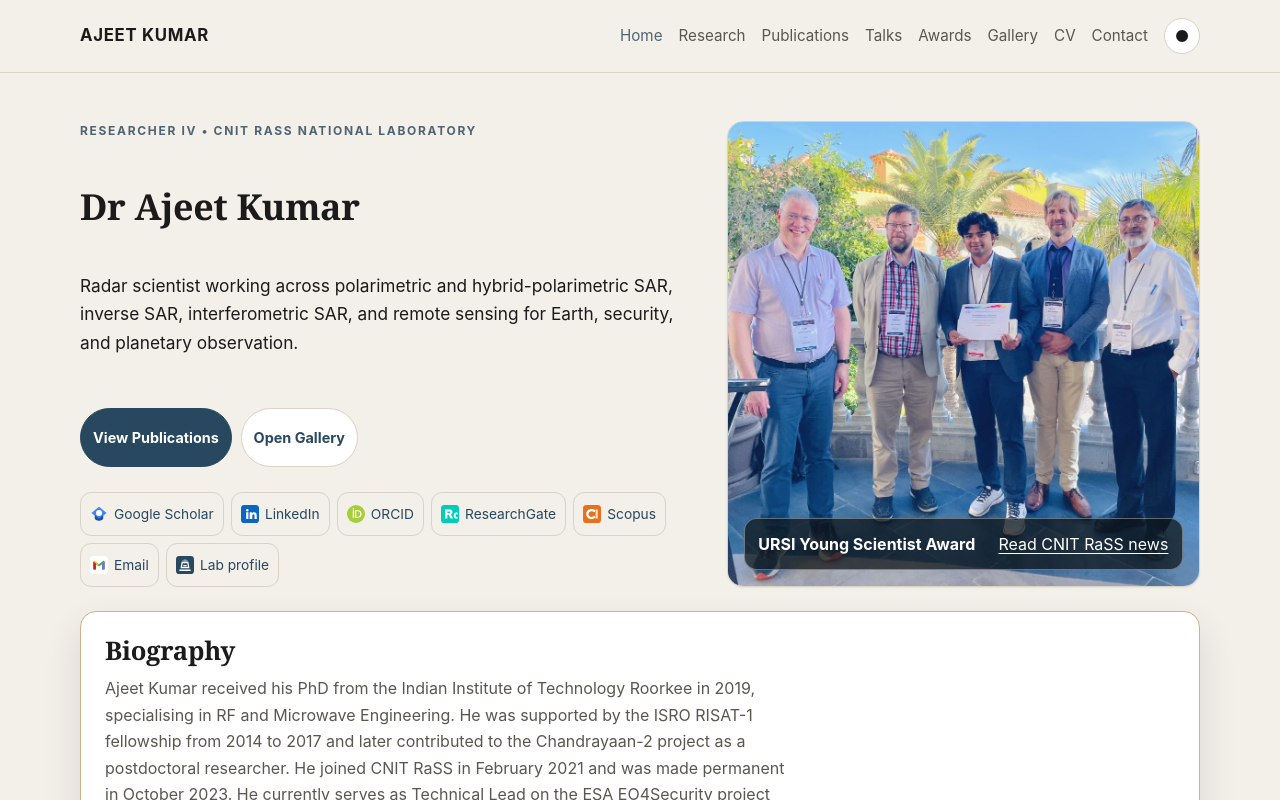
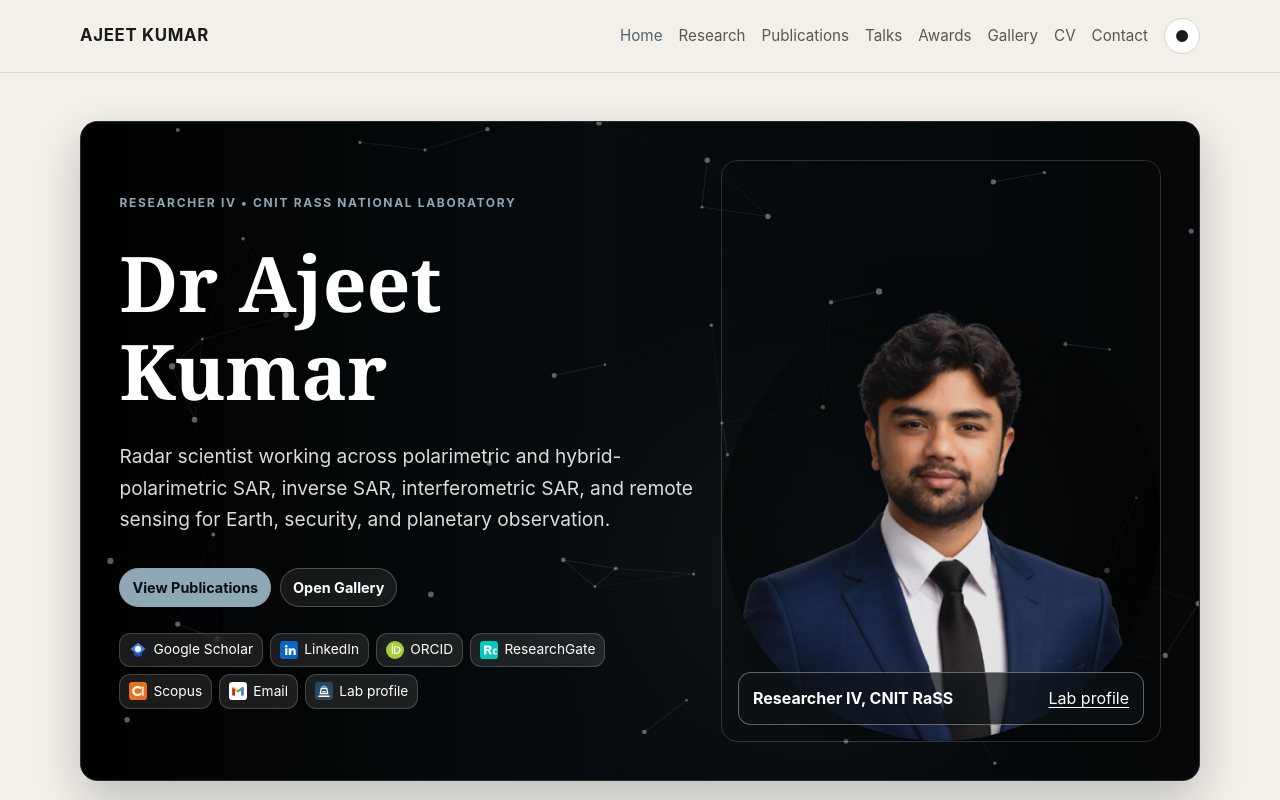
Before and after one commit to bhaskarahuja23/ajeet-kumar-website, a website: page index.html in a window 1280 px wide. Shown: the top 800 px of the page. Drawn offline with Linux system fonts and the light colour scheme.

Commit message:
Add animated portrait hero

```diff
--- a/assets/css/styles.css
+++ b/assets/css/styles.css
@@ -136,8 +136,67 @@ p { margin: 0 0 1rem; max-width: 68ch; color: var(--text-muted); }
   align-items: start;
 }
 .hero--home {
+  position: relative;
   grid-template-columns: minmax(0, 1fr) minmax(320px, 0.76fr);
   align-items: stretch;
+}
+.hero--animated {
+  overflow: hidden;
+  border: 1px solid color-mix(in srgb, var(--accent) 45%, #000);
+  border-radius: 1.1rem;
+  min-height: min(660px, calc(100vh - 120px));
+  padding: clamp(1.4rem, 3vw, 2.5rem);
+  background:
+    linear-gradient(90deg, rgba(0, 0, 0, 0.92) 0%, rgba(6, 13, 16, 0.82) 46%, rgba(5, 8, 10, 0.55) 100%),
+    radial-gradient(circle at 65% 68%, rgba(143, 168, 182, 0.28), transparent 32%),
+    #050607;
+  color: #fff;
+  box-shadow: 0 18px 46px rgba(14, 20, 24, 0.22);
+}
+.hero-network {
+  position: absolute;
+  inset: 0;
+  width: 100%;
+  height: 100%;
+  opacity: 0.95;
+  pointer-events: none;
+}
+.hero--animated .hero-card,
+.hero--animated .hero-media {
+  position: relative;
+  z-index: 1;
+}
+.hero--animated .hero-card {
+  align-content: center;
+}
+.hero--animated h1 {
+  color: #fff;
+  font-size: clamp(2.7rem, 6vw, 5.7rem);
+  letter-spacing: 0;
+  max-width: 9ch;
+}
+.hero--animated .eyebrow {
+  color: #8fa8b6;
+}
+.hero--animated .hero-lede {
+  color: rgba(255, 255, 255, 0.86);
+  font-size: clamp(1.05rem, 1.5vw, 1.35rem);
+}
+.hero--animated .button-link {
+  background: #8fa8b6;
+  border-color: #8fa8b6;
+  color: #071013;
+}
+.hero--animated .button-link--soft {
+  background: rgba(255, 255, 255, 0.08);
+  color: #fff;
+  border-color: rgba(255, 255, 255, 0.22);
+}
+.hero--animated .social-list a {
+  background: rgba(255, 255, 255, 0.1);
+  border-color: rgba(255, 255, 255, 0.18);
+  color: #fff;
+  backdrop-filter: blur(8px);
 }
 .hero-lede {
   font-size: 1.08rem;
@@ -184,6 +243,16 @@ p { margin: 0 0 1rem; max-width: 68ch; color: var(--text-muted); }
   height: 100%;
   min-height: 420px;
   object-fit: cover;
+}
+.hero-portrait {
+  border-color: rgba(255, 255, 255, 0.16);
+  background: transparent;
+  box-shadow: none;
+}
+.hero-portrait img {
+  object-fit: contain;
+  object-position: center bottom;
+  filter: drop-shadow(0 24px 38px rgba(0, 0, 0, 0.55));
 }
 .hero-media-caption {
   position: absolute;
--- /dev/null
+++ b/assets/js/hero-network.js
@@ -0,0 +1,76 @@
+(function () {
+  const canvas = document.getElementById('hero-network');
+  if (!canvas || window.matchMedia('(prefers-reduced-motion: reduce)').matches) return;
+
+  const ctx = canvas.getContext('2d');
+  let width = 0;
+  let height = 0;
+  let points = [];
+  let animationFrame = null;
+
+  function resize() {
+    const rect = canvas.getBoundingClientRect();
+    const ratio = Math.min(window.devicePixelRatio || 1, 2);
+    width = rect.width;
+    height = rect.height;
+    canvas.width = Math.floor(width * ratio);
+    canvas.height = Math.floor(height * ratio);
+    ctx.setTransform(ratio, 0, 0, ratio, 0, 0);
+
+    const count = Math.max(34, Math.min(78, Math.floor(width * height / 15000)));
+    points = Array.from({ length: count }, () => ({
+      x: Math.random() * width,
+      y: Math.random() * height,
+      vx: (Math.random() - 0.5) * 0.28,
+      vy: (Math.random() - 0.5) * 0.28,
+      r: 1.2 + Math.random() * 2.1
+    }));
+  }
+
+  function draw() {
+    ctx.clearRect(0, 0, width, height);
+    ctx.lineWidth = 1;
+
+    points.forEach((point) => {
+      point.x += point.vx;
+      point.y += point.vy;
+      if (point.x < 0 || point.x > width) point.vx *= -1;
+      if (point.y < 0 || point.y > height) point.vy *= -1;
+    });
+
+    for (let i = 0; i < points.length; i += 1) {
+      for (let j = i + 1; j < points.length; j += 1) {
+        const a = points[i];
+        const b = points[j];
+        const dx = a.x - b.x;
+        const dy = a.y - b.y;
+        const distance = Math.sqrt(dx * dx + dy * dy);
+        if (distance < 135) {
+          const alpha = (1 - distance / 135) * 0.25;
+          ctx.strokeStyle = `rgba(143, 168, 182, ${alpha})`;
+          ctx.beginPath();
+          ctx.moveTo(a.x, a.y);
+          ctx.lineTo(b.x, b.y);
+          ctx.stroke();
+        }
+      }
+    }
+
+    points.forEach((point) => {
+      ctx.fillStyle = 'rgba(236, 232, 222, 0.42)';
+      ctx.beginPath();
+      ctx.arc(point.x, point.y, point.r, 0, Math.PI * 2);
+      ctx.fill();
+    });
+
+    animationFrame = requestAnimationFrame(draw);
+  }
+
+  resize();
+  draw();
+  window.addEventListener('resize', () => {
+    cancelAnimationFrame(animationFrame);
+    resize();
+    draw();
+  });
+})();
--- a/data/gallery.json
+++ b/data/gallery.json
@@ -74,6 +74,11 @@
       "file": "gallery/1664674012842.jpg",
       "caption": "Academic exchange",
       "location": "Research activity"
+    },
+    {
+      "file": "gallery/profile-pic.png",
+      "caption": "Profile Pic",
+      "location": "Gallery"
     }
   ]
 }
--- a/index.html
+++ b/index.html
@@ -16,7 +16,7 @@
         document.documentElement.setAttribute('data-theme', saved || system);
       })();
     </script>
-    <link rel="stylesheet" href="assets/css/styles.css?v=20260629-social" />
+    <link rel="stylesheet" href="assets/css/styles.css?v=20260629-hero-network" />
     <script type="application/ld+json">
       {
         "@context": "https://schema.org",
@@ -51,7 +51,8 @@
     </header>
 
     <main class="wrap page-shell">
-      <section class="hero hero--home" data-reveal>
+      <section class="hero hero--home hero--animated" data-reveal>
+        <canvas id="hero-network" class="hero-network" aria-hidden="true"></canvas>
         <div class="hero-card">
           <p class="eyebrow">Researcher IV • CNIT RaSS National Laboratory</p>
           <h1>Dr Ajeet Kumar</h1>
@@ -91,11 +92,11 @@
             </a>
           </div>
         </div>
-        <div class="hero-media">
-          <img src="gallery/IMG_7878_2-1024x1009.jpg" alt="Dr Ajeet Kumar with URSI Young Scientist Award certificate" />
+        <div class="hero-media hero-portrait">
+          <img src="gallery/profile-pic.png" alt="Portrait of Dr Ajeet Kumar" />
           <div class="hero-media-caption">
-            <span>URSI Young Scientist Award</span>
-            <a href="https://labrass.cnit.it/2024/06/12/young-scientist-award-from-ursi-to-ajeet-kumar/" target="_blank" rel="noreferrer">Read CNIT RaSS news</a>
+            <span>Researcher IV, CNIT RaSS</span>
+            <a href="https://labrass.cnit.it/staff/ajeet-kumar/" target="_blank" rel="noreferrer">Lab profile</a>
           </div>
         </div>
       </section>
@@ -176,6 +177,7 @@
     </footer>
 
     <script src="assets/js/theme.js"></script>
+    <script src="assets/js/hero-network.js"></script>
     <script src="assets/js/main.js"></script>
   </body>
 </html>
```
Also changed, not shown: gallery.html (+10 -0 lines), gallery/profile-pic.png (added).
